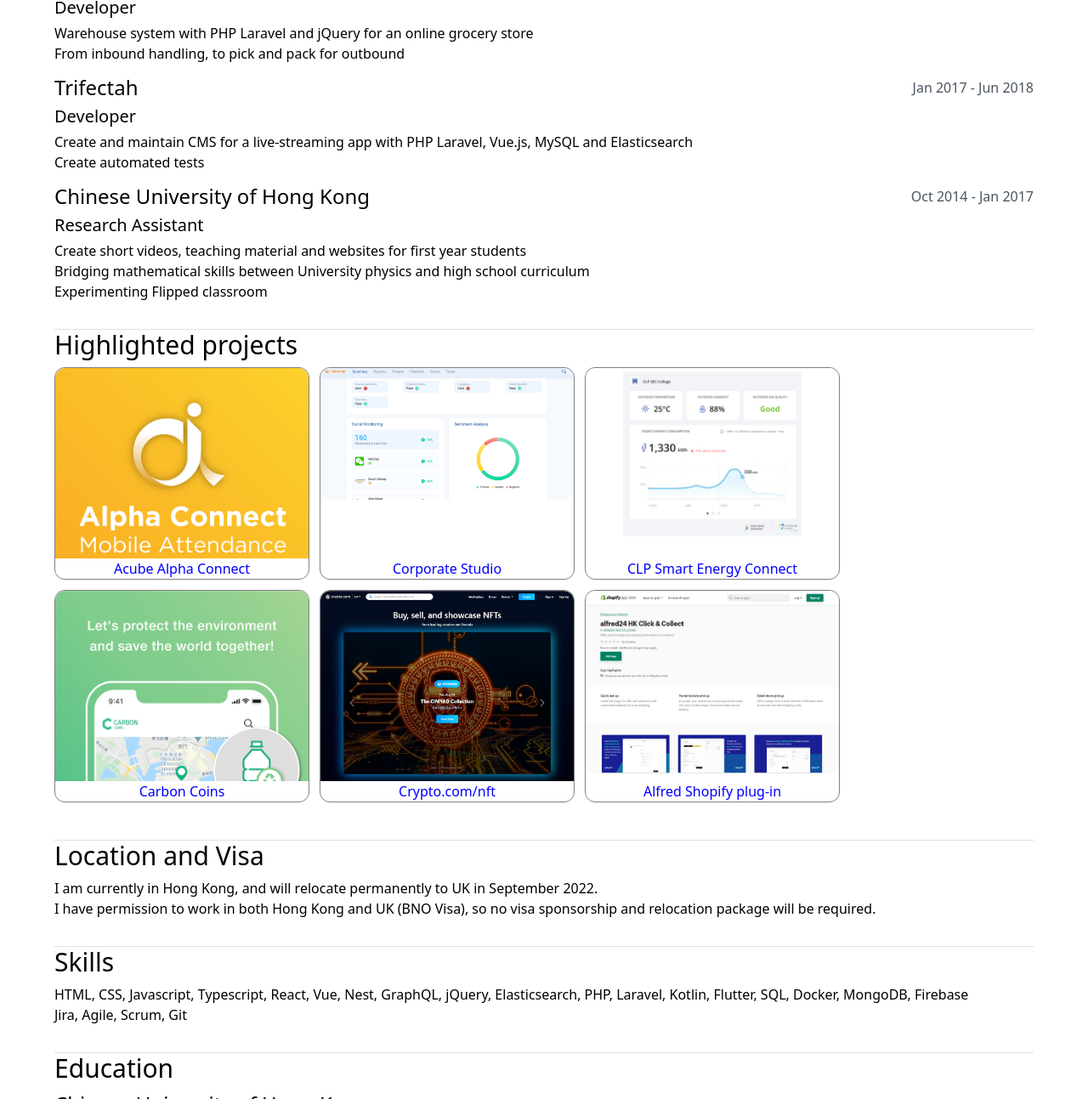
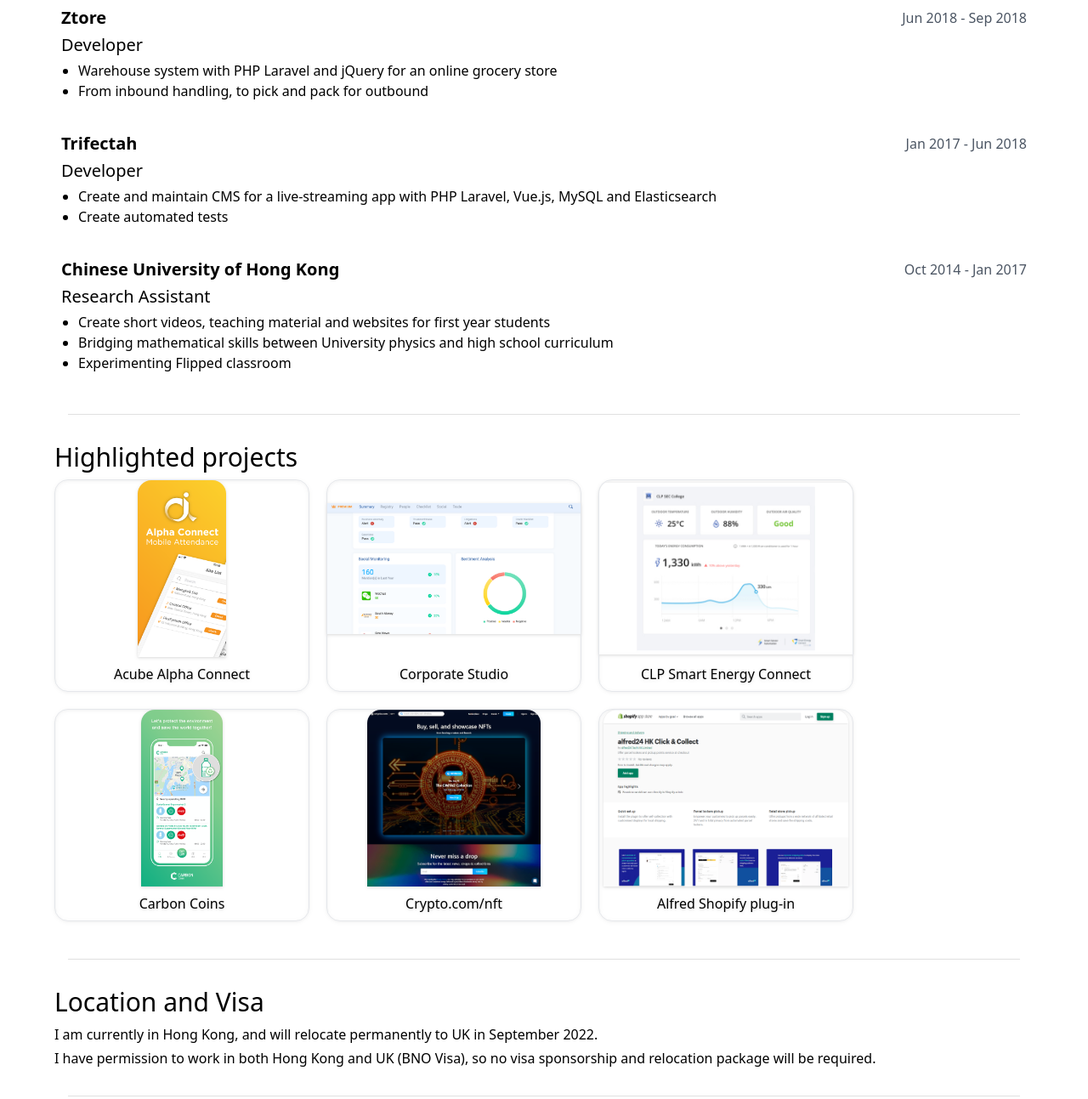
Before and after one commit to yehudilam/lam-yik-hei, a Gatsby site: page / in a window 1280 px wide. Shown: the part 977-2270 px from the top of the page at 85% size. Built offline with nearby package versions, Linux system fonts and the light colour scheme; Gatsby itself is replaced by a stand-in of ours.

Commit message:
Fixed styling

```diff
--- /dev/null
+++ b/src/components/Duration.js
@@ -0,0 +1,19 @@
+import * as React from 'react';
+import styled from "styled-components";
+
+const DurationText = styled.p`
+  flex: 0 1 100px;
+  text-align: right;
+  color: rgb(75 85 99);
+  min-width: ${({ minWidth }) => minWidth};
+`;
+
+const Duration = ({
+  from, to, minWidth
+                  }) => {
+  return (
+    <DurationText minWidth={minWidth}>{from} - {to}</DurationText>
+  )
+};
+
+export default Duration;
--- a/src/components/ExperienceItem.js
+++ b/src/components/ExperienceItem.js
@@ -1,21 +1,26 @@
 import * as React from "react";
 import styled from 'styled-components';
+import Duration from "./Duration";
+import MdxWrapper from "./MdxWrapper";
 
 const ExperienceWrapper = styled.div`
 `;
 
 const ExperienceItem = ({ exp }) => {
   return (
-    <ExperienceWrapper className="mb-3">
+    <ExperienceWrapper className="mb-3 hover:bg-gray-100 p-2">
       <div className="flex justify-between items-center mb-1">
-        <h3 className="text-2xl">{exp.company}</h3>
-        <p className="text-gray-600">{exp.from} - {exp.to}</p>
+        <h3 className="text-xl font-semibold">{exp.company}</h3>
+
+        <Duration from={exp.from} to={exp.to} minWidth="155px" />
       </div>
       <div className="text-xl mb-1">
         {exp.position}
       </div>
 
-      <exp.mdx />
+      <MdxWrapper>
+        <exp.mdx />
+      </MdxWrapper>
     </ExperienceWrapper>
   );
 };
--- a/src/components/HighlightedProject.js
+++ b/src/components/HighlightedProject.js
@@ -14,6 +14,7 @@
 import alfredMdx from '../mdx/highlighted-projects/alfred.mdx';
 import {useState} from "react";
 import HighlightedProjectDialog from "./HighlightedProjectDialog";
+import styled from "styled-components";
 
 const projects = [
   {
@@ -81,20 +82,33 @@
   }
 ]
 
+const ProjectsWrapper = styled.div`
+  display: flex;
+  justify-content: start;
+  align-items: center;
+  flex-wrap: wrap;
+  gap: 0.5rem;
+
+  @media(max-width: 500px){
+    display: block;
+    margin: 0 auto;
+  }
+`;
+
 const HighlightedProject = () => {
   // todo: add modal
   const [selectedProject, setSelected] = useState(undefined);
 
   return (
     <>
-      <div className="flex justify-start items-center flex-wrap">
+      <ProjectsWrapper>
         {projects.map(project => (
           <HighlightedProjectCard
             project={project}
             setSelected={setSelected}
           />
         ))}
-      </div>
+      </ProjectsWrapper>
       <HighlightedProjectDialog
         project={selectedProject}
         onClose={() => setSelected(undefined)}
--- a/src/components/HighlightedProjectCard.js
+++ b/src/components/HighlightedProjectCard.js
@@ -6,13 +6,43 @@
   height: 250px;
   margin-right: 12px;
   margin-bottom: 12px;
-  border-radius: 12px;
-  border: 1px solid grey;
+  border-radius: 1rem;
+  cursor: pointer;
+
+  display: flex;
+  flex-direction: column;
+  align-items: center;
+  justify-content: space-between;
+
+  .project-title{
+    color: black;
+  }
+
+  @media (min-width: 500px) and (max-width: 768px){
+    width: calc(50% - 16px);
+    gap: 0;
+    margin-right: 0;
+
+    :nth-child(odd){
+      margin-right: 16px;
+    }
+  }
+
+  @media (max-width: 500px) {
+    width: 300px;
+    margin: 0 auto 12px auto;
+
+    :nth-child(odd){
+      margin-right: auto;
+    }
+  }
 `;
 
 const CardThumbnail = styled.img`
   object-fit: contain;
-  border-radius: 12px;
+  height: 100%;
+  border-top-left-radius: 1rem;
+  border-top-right-radius: 1rem;
 `;
 
 const HighlightedProjectCard = ({
@@ -20,13 +50,14 @@
                                 }) => {
 
   return (
-    <HighlightedProjectCardWrapper onClick={() => setSelected(project)}>
-      <div className="flex flex-col items-center justify-between h-full">
-        <div className="flex-1 overflow-hidden">
-          <CardThumbnail src={project.image} />
-        </div>
-        <div>{project.title}</div>
+    <HighlightedProjectCardWrapper
+      onClick={() => setSelected(project)}
+      className="drop-shadow border border-grey-200 hover:shadow-lg hover:brightness-90"
+    >
+      <div className="flex-1 overflow-hidden">
+        <CardThumbnail src={project.image} />
       </div>
+      <div className="project-title leading-10">{project.title}</div>
     </HighlightedProjectCardWrapper>
   )
 };
--- a/src/components/HighlightedProjectDialog.js
+++ b/src/components/HighlightedProjectDialog.js
@@ -1,6 +1,7 @@
 import * as React from 'react';
 import Dialog from '@mui/material/Dialog';
 import styled from 'styled-components';
+import MdxWrapper from "./MdxWrapper";
 
 const ProjectBanner = styled.div`
   max-height: 400px;
@@ -31,9 +32,9 @@
           <p>{project.stack.join(', ')}</p>
         </div>
 
-        <div className="mb-4">
+        <MdxWrapper className="mb-4">
           <project.mdx />
-        </div>
+        </MdxWrapper>
       </div>
     </Dialog>
   );
--- /dev/null
+++ b/src/components/MdxWrapper.js
@@ -0,0 +1,26 @@
+import * as React from "react";
+import styled from 'styled-components';
+
+const MdxWrapper = styled.div`
+  & p {
+    margin-bottom: 8px;
+  }
+
+  & ul {
+    //list-style-position: inside;
+    list-style-type: disc;
+    margin-bottom: 8px;
+    padding-left: 20px;
+  }
+
+  & ul > li {
+
+  }
+
+  & em {
+    font-size: 0.9rem;
+    color: grey;
+  }
+`;
+
+export default MdxWrapper;
--- a/src/pages/index.js
+++ b/src/pages/index.js
@@ -5,19 +5,21 @@
 import MoreAboutMe from '../mdx/moreAboutMe.mdx';
 import {Divider} from "@mui/material";
 import WorkingExperiences from "../components/WorkingExperiences";
+import Duration from "../components/Duration";
+import MdxWrapper from "../components/MdxWrapper";
 
-// todo: smaller padding for mobile, larger for other devices
 const MainContent = styled.div`
   max-width: 1200px;
   margin: 0 auto;
-  padding: 16px 24px;
+  padding: 24px;
 
   & a {
     color: blue;
   }
 
-  & ul {}
-  & ul > li {}
+  @media(max-width: 500px){
+    padding: 24px 12px;
+  }
 `;
 
 const BannerImage = styled.img`
@@ -25,6 +27,14 @@
   object-fit: cover;
   width: 100%;
 `;
+
+const SectionDivider = () => (
+  <Divider
+    sx={{
+      margin: '0 1rem 2rem 1rem',
+    }}
+  />
+);
 
 const IndexPage = () => {
   return (
@@ -34,7 +44,7 @@
       </div>
 
       <MainContent>
-        <h1 className="text-6xl mb-8">
+        <h1 className="text-6xl mb-6">
           LAM Yik Hei
         </h1>
 
@@ -57,7 +67,7 @@
 
         </section>
 
-        <Divider className="mb-8" />
+        <SectionDivider />
 
         <section className="mb-8">
           <h2 className="text-3xl mb-2">Highlighted projects</h2>
@@ -65,12 +75,12 @@
           <HighlightedProject />
         </section>
 
-        <Divider className="mb-8" />
+        <SectionDivider />
 
         <section className="mb-8">
           <h2 className="text-3xl mb-2">Location and Visa</h2>
 
-          <p>
+          <p className="mb-1">
             I am currently in Hong Kong, and will relocate permanently to UK in September 2022.
           </p>
 
@@ -79,11 +89,11 @@
           </p>
         </section>
 
-        <Divider className="mb-8" />
+        <SectionDivider />
 
         <section className="mb-8">
           <h2 className="text-3xl mb-2">Skills</h2>
-          <p>
+          <p className="mb-1">
             HTML, CSS, Javascript, Typescript, React, Vue, Nest, GraphQL, jQuery, Elasticsearch, PHP, Laravel, Kotlin, Flutter, SQL, Docker, MongoDB, Firebase
           </p>
           <p>
@@ -91,15 +101,15 @@
           </p>
         </section>
 
-        <Divider className="mb-8" />
+        <SectionDivider />
 
         <section className="mb-8">
           <h2 className="text-3xl mb-2">Education</h2>
 
           <div>
-            <div className="flex justify-between items-center">
-              <h3 className="text-2xl">Chinese University of Hong Kong</h3>
-              <p className="text-gray-600">2011 - 2014</p>
+            <div className="flex justify-between items-center mb-2">
+              <h3 className="text-xl font-semibold flex-1">Chinese University of Hong Kong</h3>
+              <Duration from="2011" to="2014" />
             </div>
             <div>
               <p>Bachelor of Science, Major in Physics</p>
@@ -107,12 +117,14 @@
           </div>
         </section>
 
-        <Divider className="mb-8" />
+        <SectionDivider />
 
         <section className="mb-8">
-          <h2 className="text-3xl">More about me</h2>
+          <h2 className="text-3xl mb-2">More about me</h2>
 
-          <MoreAboutMe />
+          <MdxWrapper>
+            <MoreAboutMe />
+          </MdxWrapper>
         </section>
       </MainContent>
 
--- a/tailwind.config.js
+++ b/tailwind.config.js
@@ -5,6 +5,9 @@
     "./src/components/**/*.{js,jsx,ts,tsx}",
   ],
   theme: {
+    screens: {
+      xs: '500px',
+    },
     extend: {},
   },
   plugins: [],
```
